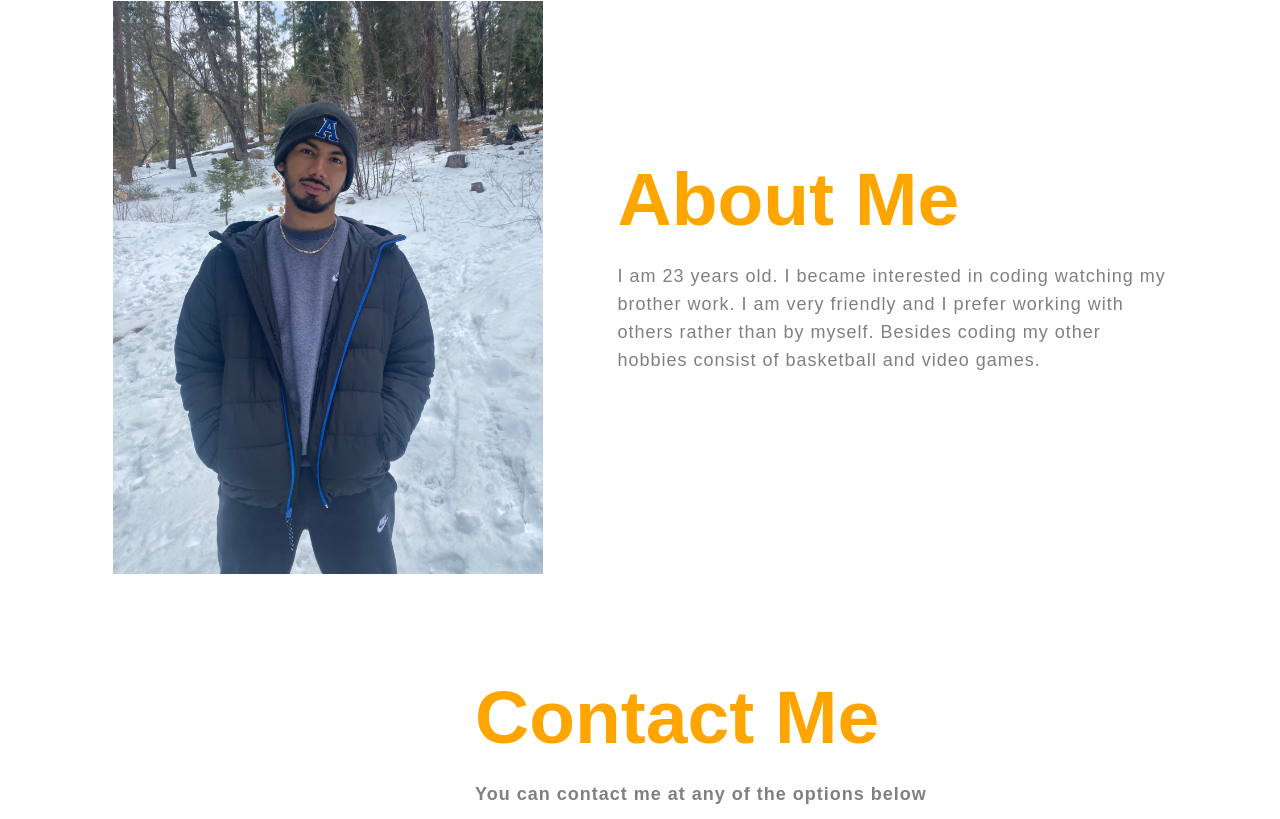
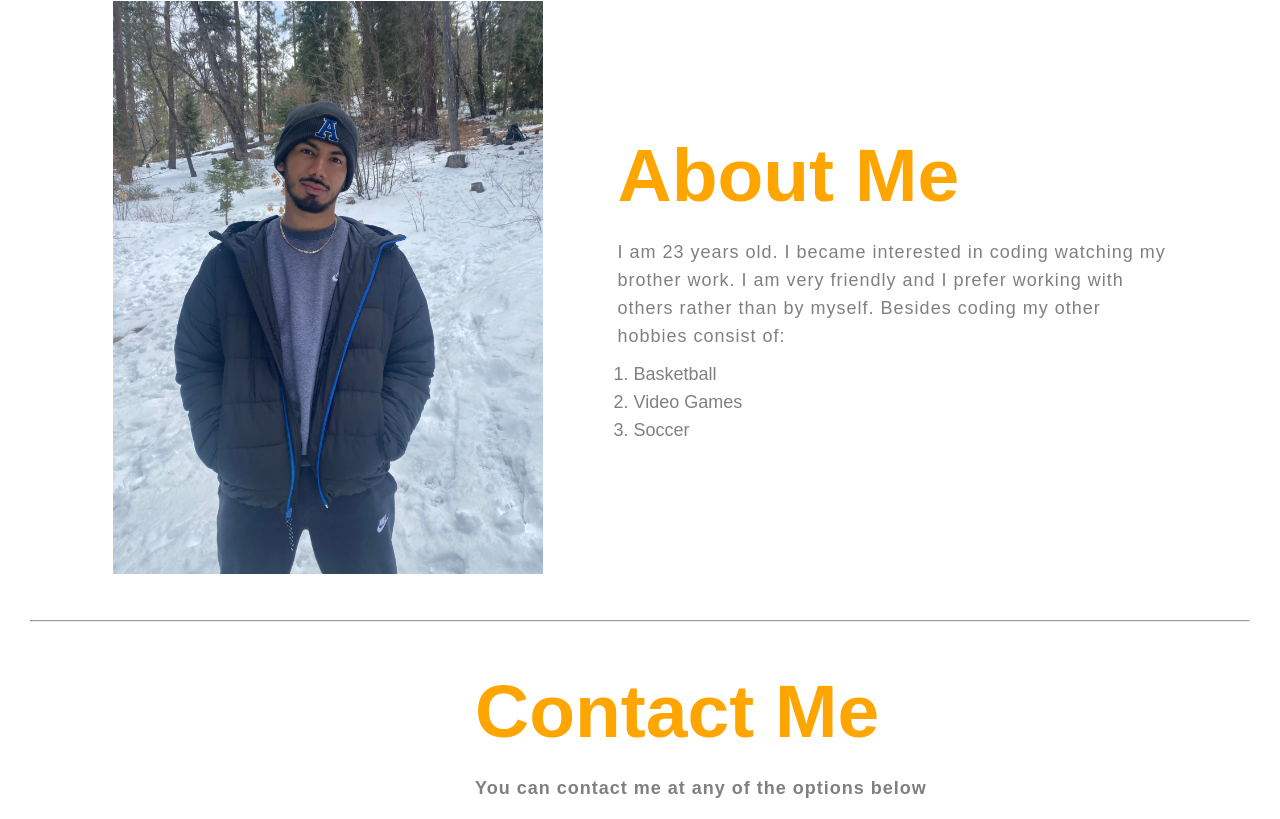
Before and after one commit to andyhalvarez/andy-portfolio, a plain HTML site: page index.html in a window 1280 px wide. Shown: the part 899-1718 px from the top of the page. Drawn offline with Linux system fonts and the light colour scheme.

Commit message:
added img alt + hr + ol

```diff
--- a/index.html
+++ b/index.html
@@ -29,19 +29,24 @@
     <!-- About Me -->
     <main id="about" class="about">
       <article class="about-content">
-        <img src="img/me.jpg" />
+        <img src="img/me.jpg" alt="Andy Alvarez Photo" />
         <div class="about-text">
           <h2>About Me</h2>
           <p>
             I am 23 years old. I became interested in coding watching my brother
             work. I am very friendly and I prefer working with others rather
-            than by myself. Besides coding my other hobbies consist of
-            basketball and video games.
+            than by myself. Besides coding my other hobbies consist of:
           </p>
+          <ol>
+            <li>Basketball</li>
+            <li>Video Games</li>
+            <li>Soccer</li>
+          </ol>
         </div>
       </article>
     </main>
     <!-- Contact -->
+    <hr class="divider" />
     <footer>
       <div id="contact" class="contact">
         <h2>Contact Me</h2>
--- a/style.css
+++ b/style.css
@@ -44,6 +44,7 @@ h4 {
 .about {
   width: 100%;
   padding: 100px 0px;
+  padding-bottom: 0;
 }
 .about img {
   height: auto;
@@ -72,7 +73,14 @@ h4 {
   letter-spacing: 1px;
   line-height: 28px;
   font-size: 18px;
-  margin-bottom: 45px;
+  margin-bottom: 10px;
+}
+
+ol {
+  font-size: 18px;
+  color: grey;
+  padding-left: 16px;
+  line-height: 28px;
 }
 .contact h2 {
   color: orange;
@@ -139,3 +147,6 @@ a {
 .nav-items a:hover {
   color: orange;
 }
+.divider {
+  margin: 46px 30px;
+}
```
